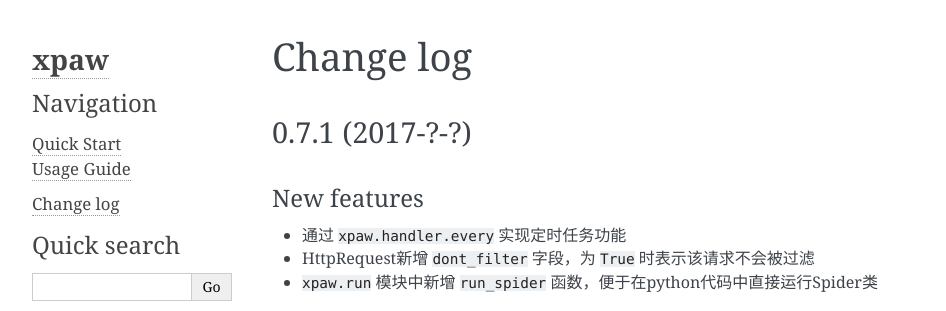
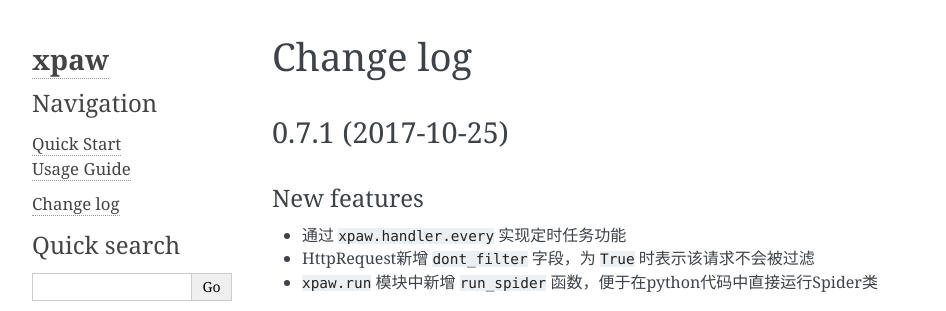
Before and after one commit to jadbin/xpaw, a Sphinx documentation site: the page built from docs/changelog.rst, in a window 1280 px wide and 900 px high. Shown: the top 311 px of the window, without its empty margins (148-1094 px from the left). Built offline with Sphinx 7.4.7, drawn with Linux system fonts in a browser that asks for light colours.

```diff
--- a/docs/changelog.rst
+++ b/docs/changelog.rst
@@ -3,8 +3,8 @@
 Change log
 ==========
 
-0.7.1 (2017-?-?)
-----------------
+0.7.1 (2017-10-25)
+------------------
 
 New features
 ~~~~~~~~~~~~
--- a/xpaw/version.py
+++ b/xpaw/version.py
@@ -1,3 +1,3 @@
 # coding=utf-8
 
-__version__ = "0.7.1a1"
+__version__ = "0.7.1"
```
